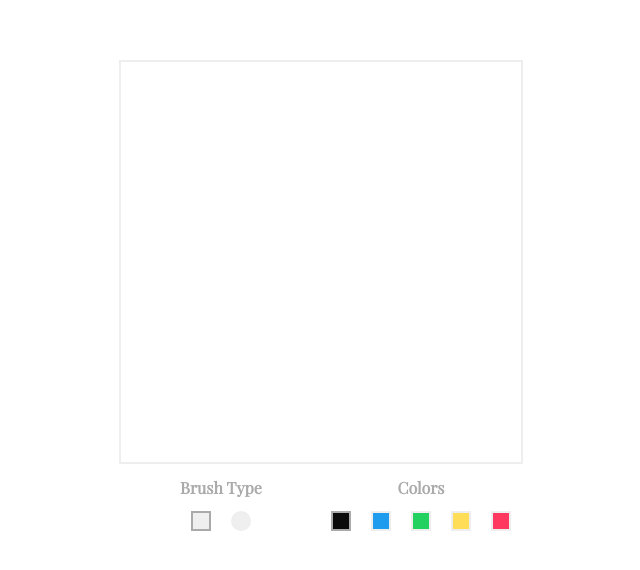
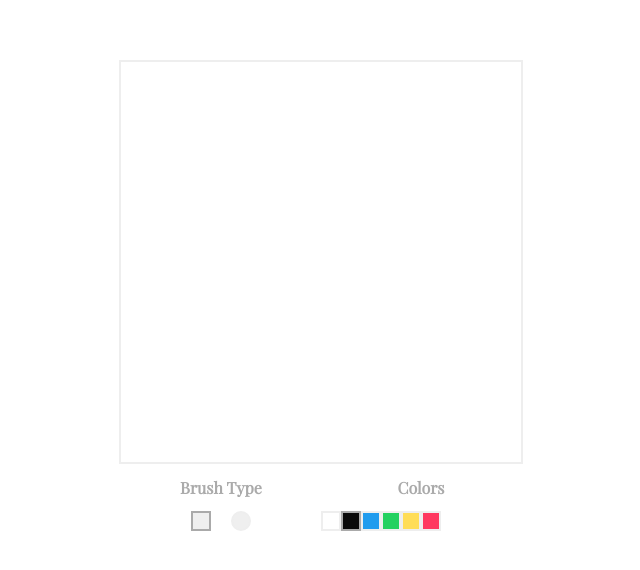
Before and after one commit to rfoel/not-fancy-canvas-drawing, a React (Create React App) app: page / in a window 1280 px wide. Shown: the part 104-674 px from the top of the page, without its empty margins (319-959 px from the left). Built offline with nearby package versions, Linux system fonts and the light colour scheme.

Commit message:
Added color white

```diff
--- a/src/Colors.js
+++ b/src/Colors.js
@@ -14,7 +14,7 @@ const ColorsWrapper = styled.div`
 const Color = styled.button`
   width: 20px;
   height: 20px;
-  margin: 0 10px;
+  margin: 0 px;
   border: 2px solid #eee;
   outline: none;
   cursor: pointer;
@@ -26,7 +26,7 @@ const Color = styled.button`
 
 class Colors extends Component {
   state = {
-    colors: ['#0a0a0a', '#209cee', '#23d160', '#ffdd57', '#ff3860']
+    colors: ['#ffffff', '#0a0a0a', '#209cee', '#23d160', '#ffdd57', '#ff3860']
   };
 
   render() {
```
